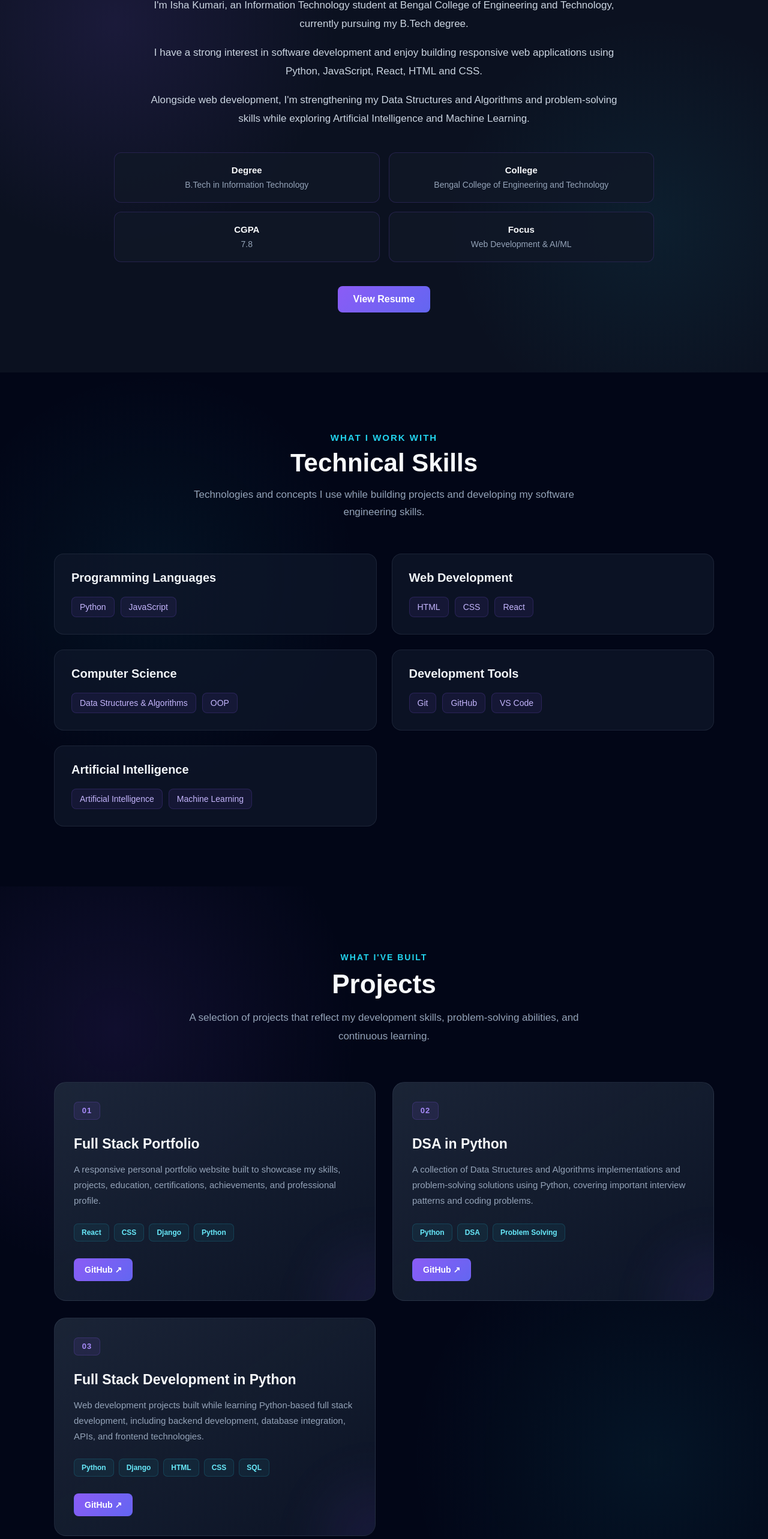
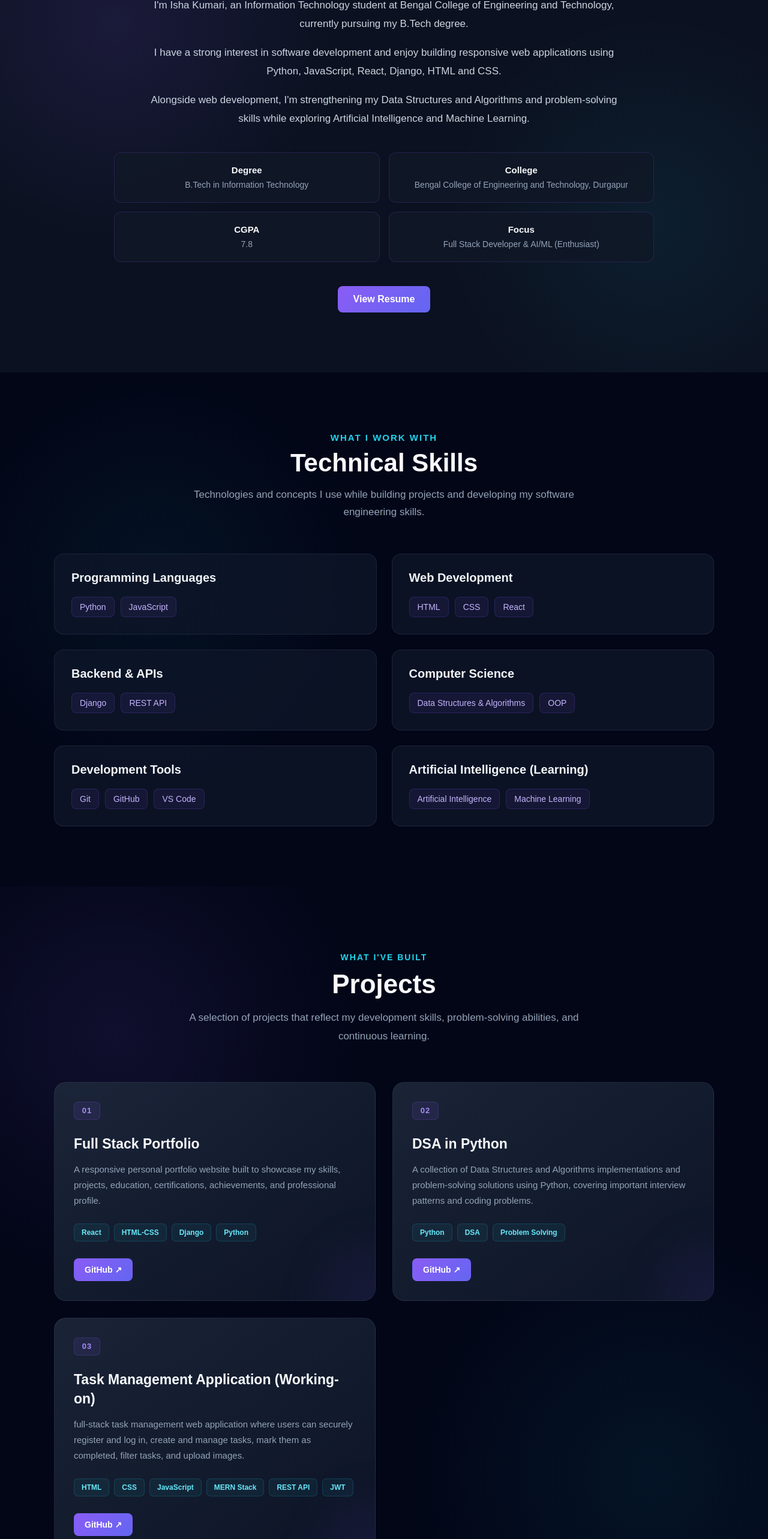
Before and after one commit to isharawani/My-Portfolio, a React app in the folder frontend/: page / in a window 1280 px wide. Shown: the part 1019-3585 px from the top of the page at 60% size. Built offline with nearby package versions, Linux system fonts and the light colour scheme; the HTML template or start-up script is replaced by a standard one.

Commit message:
Update portfolio details and add offer letter

```diff
--- a/frontend/src/components/About.jsx
+++ b/frontend/src/components/About.jsx
@@ -21,7 +21,7 @@ function About() {
           <p>
             I have a strong interest in software development and
             enjoy building responsive web applications using Python,
-            JavaScript, React, HTML and CSS.
+            JavaScript, React, Django, HTML and CSS.
           </p>
 
           <p>
@@ -39,7 +39,7 @@ function About() {
 
             <div>
               <strong>College</strong>
-              <span>Bengal College of Engineering and Technology</span>
+              <span>Bengal College of Engineering and Technology, Durgapur</span>
             </div>
 
             <div>
@@ -49,7 +49,7 @@ function About() {
 
             <div>
               <strong>Focus</strong>
-              <span>Web Development & AI/ML</span>
+              <span>Full Stack Developer & AI/ML (Enthusiast)</span>
             </div>
 
           </div>
--- a/frontend/src/components/Certifications.jsx
+++ b/frontend/src/components/Certifications.jsx
@@ -1,7 +1,16 @@
+import { distance2D } from "framer-motion/dom";
 import "./Certifications.css";
 
 function Certifications() {
   const certifications = [
+
+  {
+  name: "Full Stack Web Developer Internship Offer Letter",
+  organization: "SkillNexis",
+  date: "AUG-SEPT 2026",
+  description: "Offer letter received for the Full Stack Web Developer Internship.",
+  certificate: "/certificates/skill-nexis offer letter.pdf",
+   },
     {
       name: "Deloitte Data Analytics Job Simulation",
       organization: "Forage",
--- a/frontend/src/components/Experience.jsx
+++ b/frontend/src/components/Experience.jsx
@@ -3,33 +3,31 @@ import "./Experience.css";
 function Experience() {
   const experiences = [
     {
-      role: "Python Developer Intern",
-      company: "Fobes Skill iTech Pvt. Ltd.",
-      duration: "2026",
-      type: "Internship",
-      description:
-        "Worked on Python development and strengthened practical programming skills through project-based learning and software development tasks.",
-      skills: ["Python", "Programming", "Problem Solving"],
-    },
-
-    {
       role: "Full Stack Web Developer Intern",
       company: "Skill Nexis",
-      duration: "2026",
+      duration: "Working...",
       type: "Internship",
       description:
         "Worked on full stack web development concepts and gained practical exposure to frontend and backend development.",
       skills: ["HTML", "CSS", "JavaScript", "Web Development"],
+    },
+    {
+      role: "Python Developer ",
+      company: "GeeksforGeeks",
+      duration: "2025-2026",
+      type: "Training",
+      description:
+        "Learned Python programming, OOP, data structures, algorithms, and problem-solving.",
+      skills: ["Python", "Programming", "Problem Solving"],
     },
 
     {
       role: "Python Development Intern",
       company: "She Can Foundation",
       duration: "2026",
-      type: "Internship",
-      description:
-        "Gained practical exposure to Python-based web development, Django, REST APIs, and backend development through internship projects.",
-      skills: ["Python", "Django", "REST API", "Backend Development"],
+      type: "Selected",
+      description: "Selected for a Python Development Internship.",
+      skills: ["Python","Django","object-oriented programming (OOP)"],
     },
   ];
 
--- a/frontend/src/components/Projects.jsx
+++ b/frontend/src/components/Projects.jsx
@@ -7,7 +7,7 @@ function Projects() {
       title: "Full Stack Portfolio",
       description:
         "A responsive personal portfolio website built to showcase my skills, projects, education, certifications, achievements, and professional profile.",
-      technologies: ["React", "CSS", "Django", "Python"],
+      technologies: ["React", "HTML-CSS", "Django", "Python"],
       github: "https://github.com/isharawani/My-Portfolio",
       live: "#",
     },
@@ -22,11 +22,11 @@ function Projects() {
     },
 
     {
-      title: "Full Stack Development in Python",
+      title: "Task Management Application (Working-on)",
       description:
-        "Web development projects built while learning Python-based full stack development, including backend development, database integration, APIs, and frontend technologies.",
-      technologies: ["Python", "Django", "HTML", "CSS", "SQL"],
-      github: "https://github.com/isharawani/Full-Stack-in-Python",
+        "full-stack task management web application where users can securely register and log in, create and manage tasks, mark them as completed, filter tasks, and upload images.",
+      technologies: ["HTML", "CSS", "JavaScript", "MERN Stack", "REST API", "JWT"],
+      github: "https://github.com/isharawani/SkillNexis-PROJECTS",
       live: "#",
     },
   ];
--- a/frontend/src/components/Skills.jsx
+++ b/frontend/src/components/Skills.jsx
@@ -9,8 +9,12 @@ function Skills() {
 
     {
       title: "Web Development",
-      skills: ["HTML", "CSS", "React"],
+      skills: ["HTML", "CSS", "React", ],
     },
+    {
+  title: "Backend & APIs",
+  skills: ["Django", "REST API"],
+   },
 
     {
       title: "Computer Science",
@@ -23,7 +27,7 @@ function Skills() {
     },
 
     {
-      title: "Artificial Intelligence",
+      title: "Artificial Intelligence (Learning)",
       skills: ["Artificial Intelligence", "Machine Learning"],
     },
   ];
```
Also changed, not shown: 1 other file (tests, documents, lock files or other folders).
